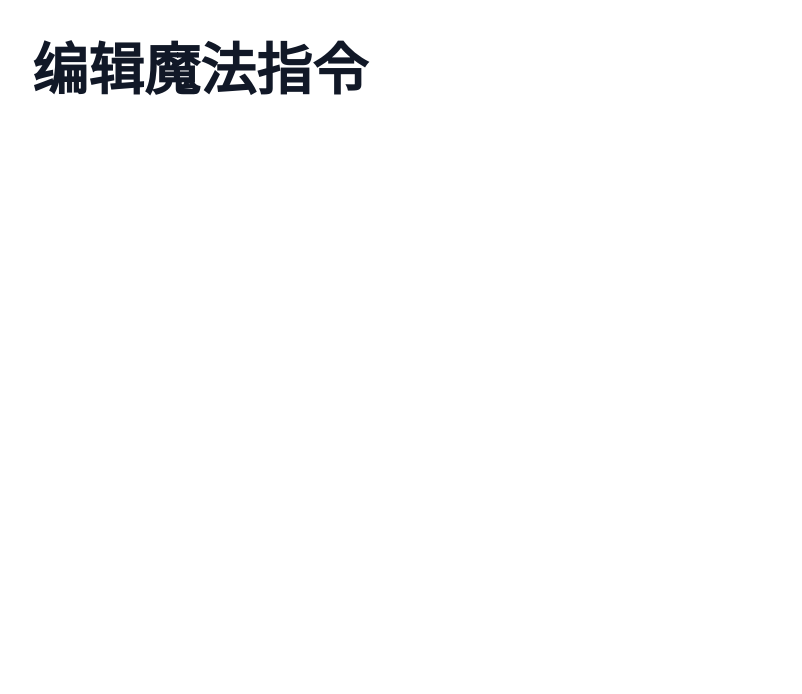
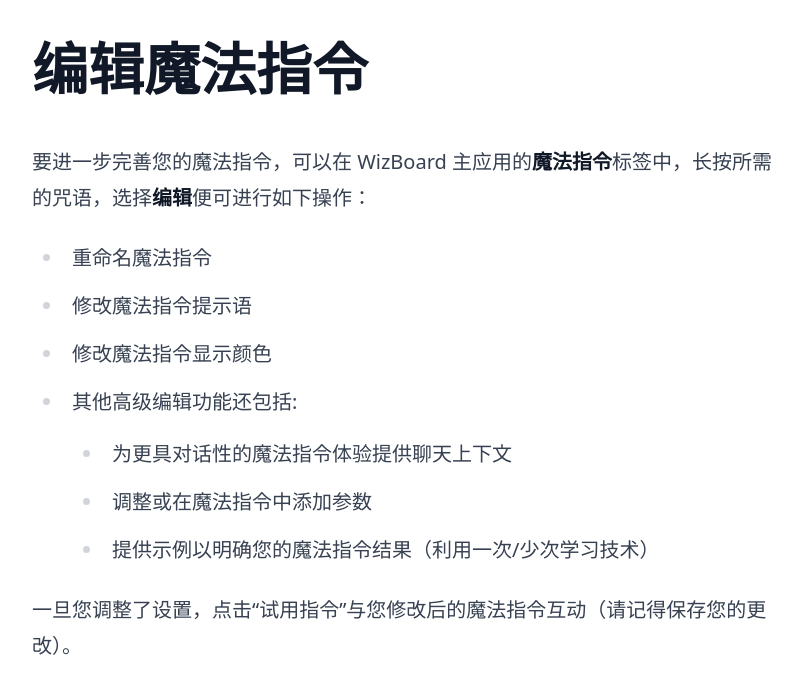
Before and after one commit to WizBoard/wizboard.github.io, a Jekyll site: the page built from docs/docs/zh-CN/edit_spells.md, in a window 1280 px wide. Shown: the top 694 px of the page, without its empty margins (72-874 px from the left). Built offline with Jekyll 4.4.1, drawn with Linux system fonts in a browser that asks for light colours; nearby versions of some CDN libraries.

Commit message:
Update edit_spells.md

```diff
--- a/docs/docs/zh-CN/edit_spells.md
+++ b/docs/docs/zh-CN/edit_spells.md
@@ -3,3 +3,15 @@ layout: plain_content
 title: WizBoard用户手册
 ---
 # 编辑魔法指令
+
+要进一步完善您的魔法指令，可以在 WizBoard 主应用的**魔法指令**标签中，长按所需的咒语，选择**编辑**便可进行如下操作：
+
+* 重命名魔法指令
+* 修改魔法指令提示语
+* 修改魔法指令显示颜色
+* 其他高级编辑功能还包括:
+    * 为更具对话性的魔法指令体验提供聊天上下文
+    * 调整或在魔法指令中添加参数
+    * 提供示例以明确您的魔法指令结果（利用一次/少次学习技术）
+
+一旦您调整了设置，点击“试用指令”与您修改后的魔法指令互动（请记得保存您的更改）。
```
